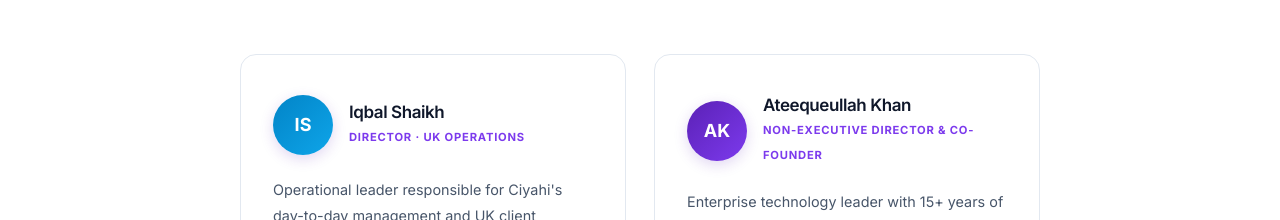
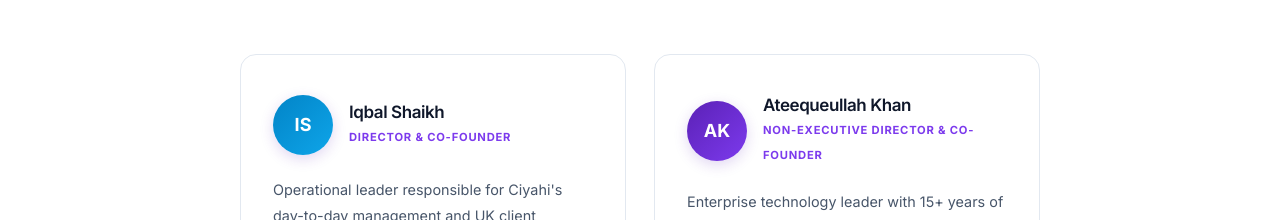
Before and after one commit to ateeqkhan11/Ciyahi-Website, a React (Vite) app: page /about in a window 1280 px wide. Shown: the part 2048-2268 px from the top of the page. Built offline with nearby package versions, Linux system fonts and the light colour scheme.

Commit message:
Update Iqbal tag to Director & Co-Founder

```diff
--- a/src/pages/About.jsx
+++ b/src/pages/About.jsx
@@ -5,7 +5,7 @@
   {
     name: 'Iqbal Shaikh',
     role: 'Director',
-    tag: 'Director · UK Operations',
+    tag: 'Director & Co-Founder',
     bio: "Operational leader responsible for Ciyahi's day-to-day management and UK client engagement. Brings deep expertise in business development, technology delivery, and building long-term client relationships across the UK market.",
     initials: 'IS',
     gradient: 'linear-gradient(135deg,#0284c7,#0ea5e9)',
```
